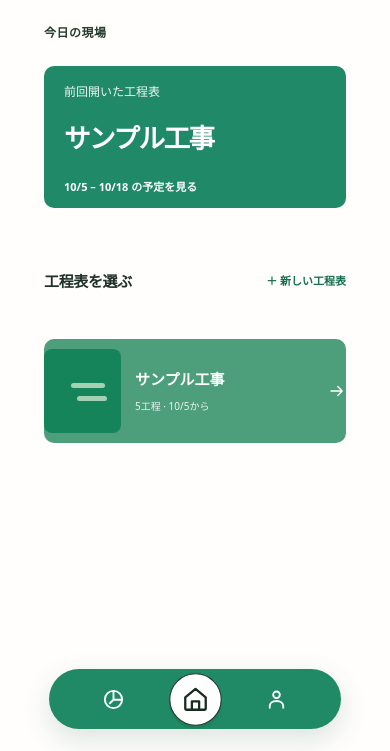
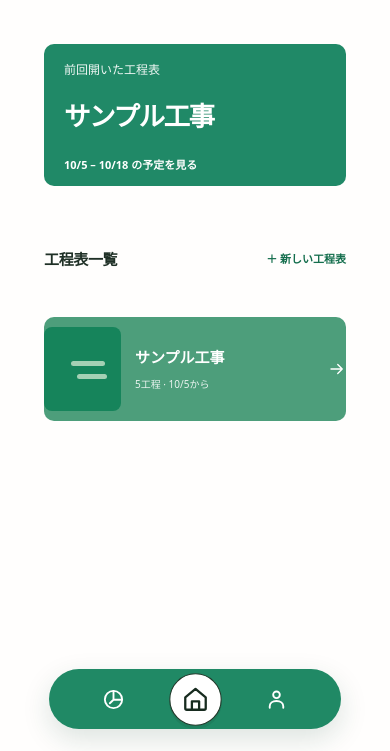
Before and after one commit to mhinata2010-wq/digital-gantt-chat, a website: page schedule-only-demo/index.html in a window 390 px wide. Shown: the part 93-844 px from the top of the page. Drawn offline with Linux system fonts and the light colour scheme.

Commit message:
Match mobile schedule dashboard to design reference

```diff
--- a/schedule-only-demo/index.html
+++ b/schedule-only-demo/index.html
@@ -29,9 +29,8 @@
   </header>
   <main>
     <section class="mobile-home" id="mobileHome" aria-label="現場のホーム">
-      <span class="eyebrow">今日の現場</span>
       <button type="button" class="home-card" id="openSchedule"><span>前回開いた工程表</span><strong id="homeProjectName">サンプル工事</strong><span class="card-footer"><span id="homePeriod">予定を確認する</span><svg aria-hidden="true"><use href="#icon-arrow"/></svg></span></button>
-      <div class="home-section-heading"><div><h2>工程表を選ぶ</h2></div><button type="button" id="homeAddTask">＋ 新しい工程表</button></div>
+      <div class="home-section-heading"><h2>工程表一覧</h2><button type="button" id="homeAddTask">＋ 新しい工程表</button></div>
       <div class="home-tasks" id="homeTasks"></div>
       <p class="rotate-tip"><span aria-hidden="true">↻</span> 工程表を選んで、横向きで日程を確認できます。</p>
     </section>
```
